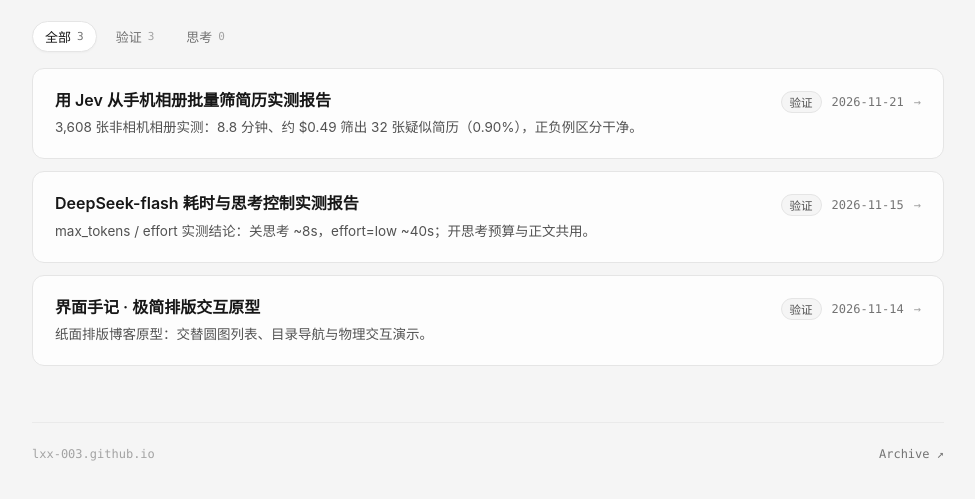
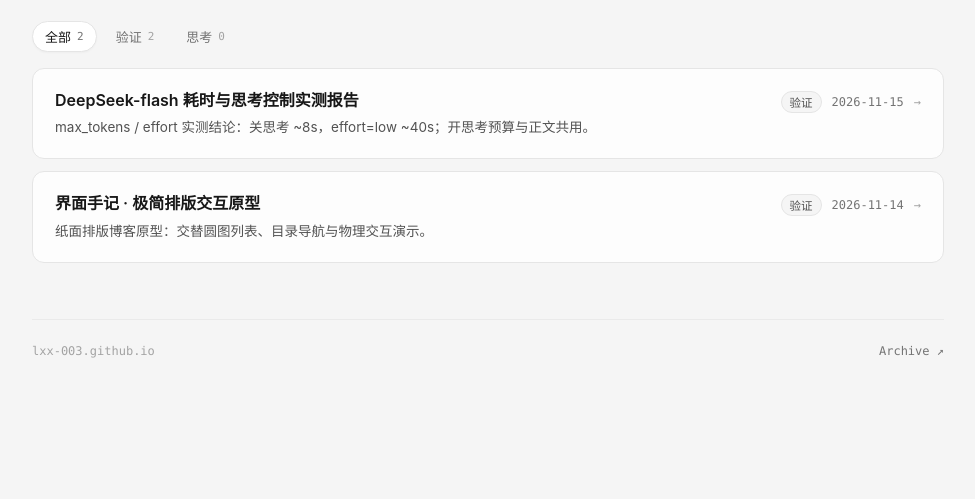
Before and after one commit to lxx-003/lxx-003.github.io, a plain HTML site: page index.html in a window 1280 px wide. Shown: the part 147-646 px from the top of the page, without its empty margins (152-1127 px from the left). Drawn offline with Linux system fonts and the light colour scheme.

Commit message:
feat: add online/offline toggle and temporarily hide Jev report
Generated with [Devin](https://devin.ai)

Co-Authored-By: Devin <158243242+devin-ai-integration[bot]@users.noreply.github.com>

```diff
--- a/index.html
+++ b/index.html
@@ -229,10 +229,10 @@
       <div class="toolbar">
         <div class="filters" role="tablist" aria-label="内容筛选">
           <button class="filter-btn active" type="button" data-filter="all">
-            全部 <span class="filter-count" id="count-all">3</span>
+            全部 <span class="filter-count" id="count-all">2</span>
           </button>
           <button class="filter-btn" type="button" data-filter="lab">
-            验证 <span class="filter-count" id="count-lab">3</span>
+            验证 <span class="filter-count" id="count-lab">2</span>
           </button>
           <button class="filter-btn" type="button" data-filter="thought">
             思考 <span class="filter-count" id="count-thought">0</span>
@@ -241,7 +241,7 @@
       </div>
 
       <section class="list" id="entry-list">
-        <a class="card" data-category="lab" href="./docs/?doc=Jev%E5%88%86%E6%9E%90%E6%89%8B%E6%9C%BA%E5%9B%BE%E7%89%87-%E6%89%A7%E8%A1%8C%E6%8A%A5%E5%91%8A.md">
+        <a class="card" data-category="lab" data-online="false" hidden href="./docs/?doc=Jev%E5%88%86%E6%9E%90%E6%89%8B%E6%9C%BA%E5%9B%BE%E7%89%87-%E6%89%A7%E8%A1%8C%E6%8A%A5%E5%91%8A.md">
           <div class="card-main">
             <div class="card-title">用 Jev 从手机相册批量筛简历实测报告</div>
             <div class="card-desc">3,608 张非相机相册实测：8.8 分钟、约 $0.49 筛出 32 张疑似简历（0.90%），正负例区分干净。</div>
@@ -288,7 +288,11 @@
 
     <script>
       const buttons = Array.from(document.querySelectorAll(".filter-btn"));
-      const cards = Array.from(document.querySelectorAll(".card"));
+      const cards = Array.from(document.querySelectorAll(".card")).filter((c) => {
+        const offline = c.dataset.online === "false";
+        if (offline) c.hidden = true;
+        return !offline;
+      });
       const emptyState = document.getElementById("empty-state");
 
       const counts = {
```
Also changed, not shown: docs/index.html (+12 -3 lines), 1 other file.
